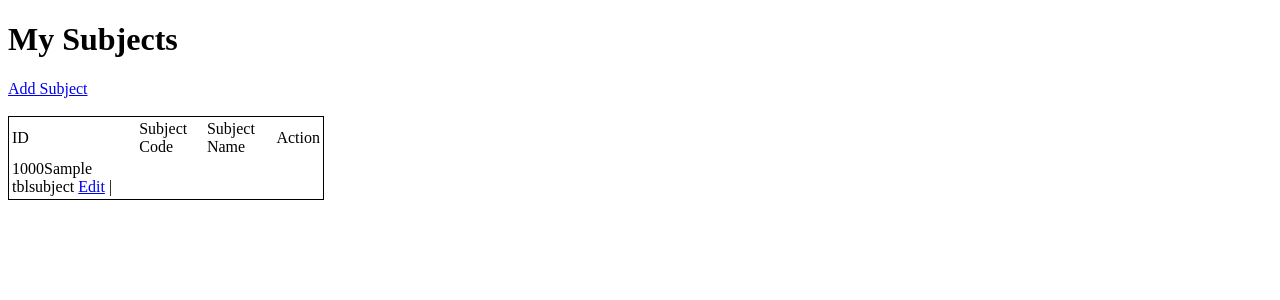
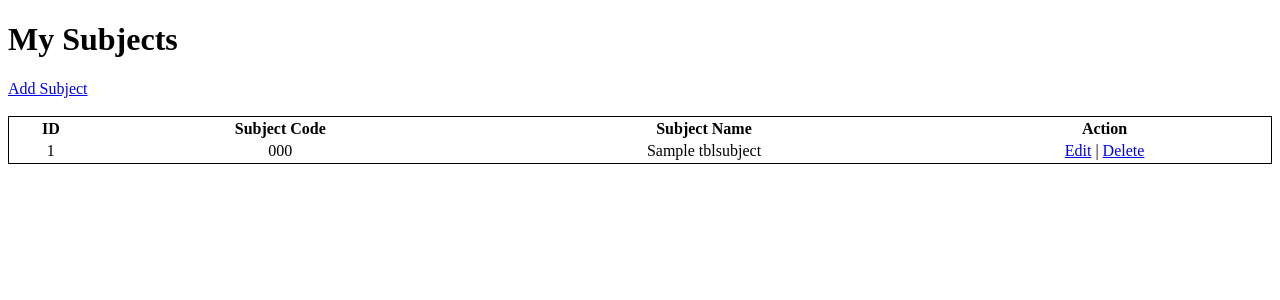
Before and after one commit to infantecat/webdevproject, a PHP site: page / in a window 1280 px wide. Shown: the top 300 px of the page. Run offline with PHP 8.4, Linux system fonts and the light colour scheme; tables that the repository leaves empty or names only in its code hold one stand-in row (values such as "Sample post").

Commit message:
Update index.php

```diff
--- a/index.php
+++ b/index.php
@@ -14,24 +14,27 @@
 <body>
     <h1>My Subjects</h1>
     <a href="forms/addform.php">Add Subject</a><br/><br/>
-    <table width="25%" style="border: 1px solid black;">
-        <tr color='#CCCCCC'>
-            <td>ID</td>
-            <td>Subject Code</td>
-            <td>Subject Name</td>
-            <td>Action</td>
+    <table width="100%" style="border: 1px solid black;">
+    <tr>
+        <th>ID</th>
+        <th>Subject Code</th>
+        <th>Subject Name</th>
+        <th>Action</th>
     </tr>
     <?php
-            while($res = mysqli_fetch_assoc($result)) {
+        while ($res = mysqli_fetch_assoc($result)) {
             echo "<tr>";
-                echo "<td>".$res["subject_id"]."</td";
-                echo "<td>".$res["subject_code"]."</td";
-                echo "<td>".$res["subject_name"]."</td";
-                echo "<td> <a href=\"forms/editform.php?id=$res[subject_id]\">Edit</a> |
+            echo "<td align='center'>".$res["subject_id"]."</td>";
+            echo "<td align='center'>".$res["subject_code"]."</td>";
+            echo "<td align='center'>".$res["subject_name"]."</td>";
+            echo "<td align='center'>
+                      <a href=\"forms/editform.php?id=$res[subject_id]\">Edit</a> |
                       <a href=\"functions/delete.php?id=$res[subject_id]\"
-                           onClick=\"return confirm ('Are you sure you want to delete?')\"Delete</a></td>";
+                      onClick=\"return confirm('Are you sure you want to delete?')\">Delete</a>
+                  </td>";
         }
     ?>
 </table>
+
 </body>
 </html>
```
Lines whose indentation alone changed are shown as unchanged.
